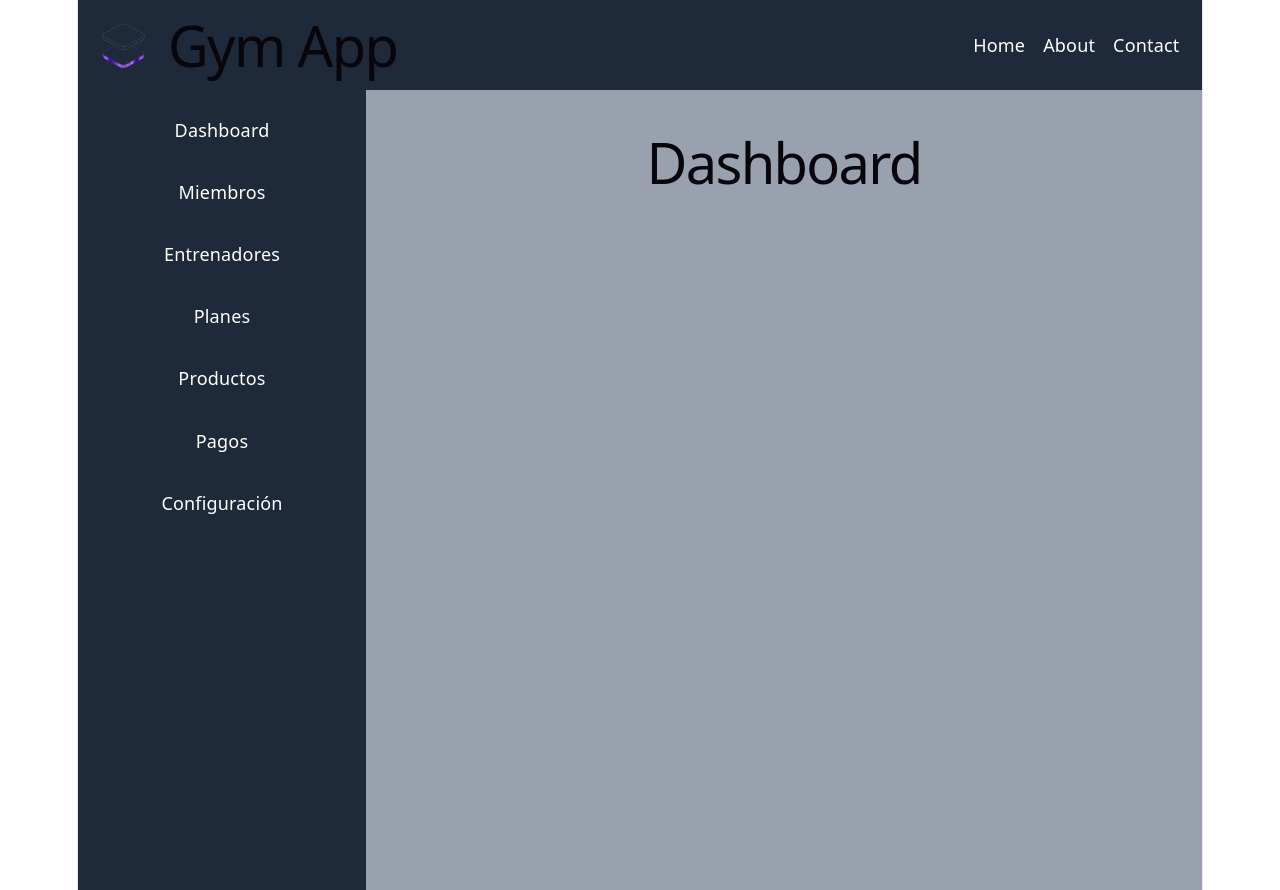
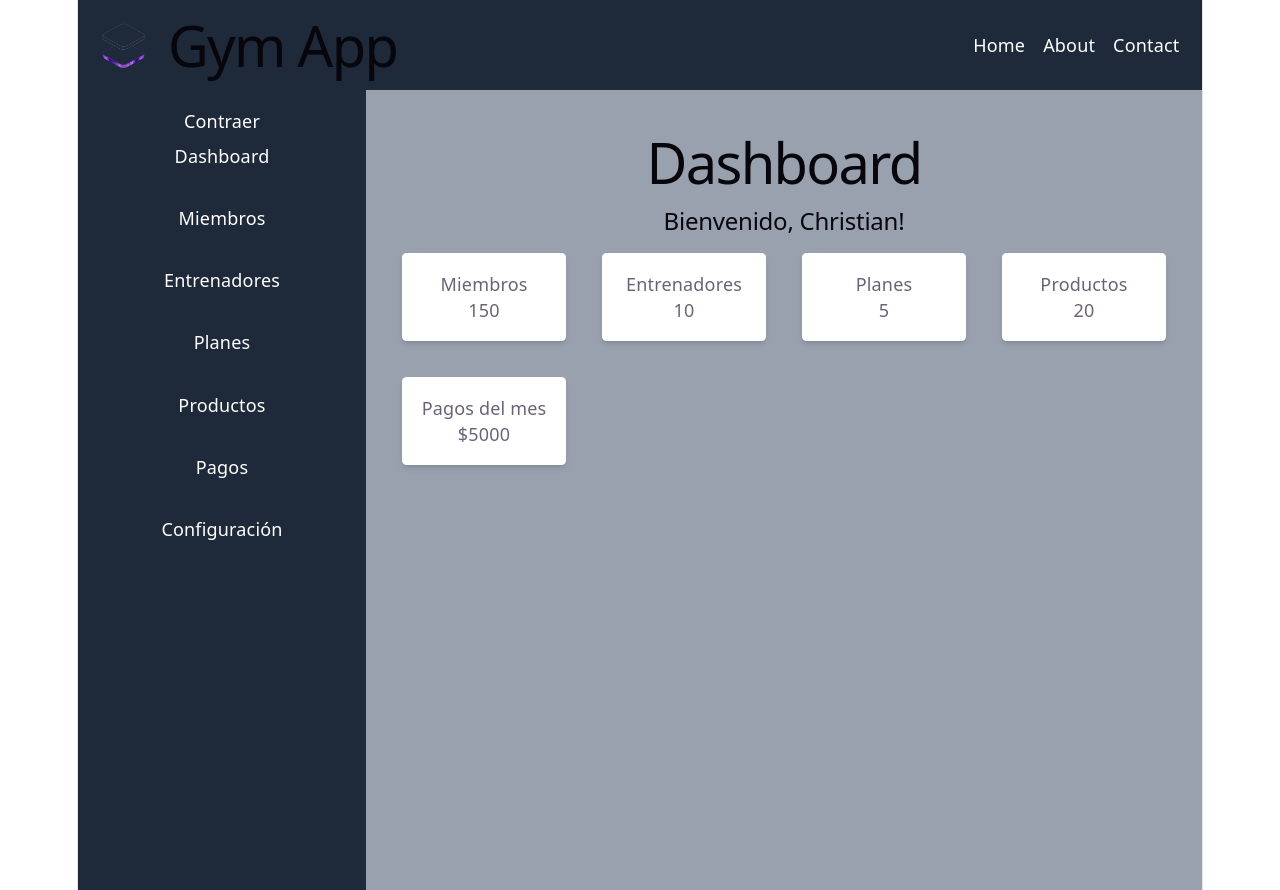
Before and after one commit to CISQ-Lab/GYMAPP, a React app in the folder frontend/: page / in a window 1280 px wide. Built offline with nearby package versions, Linux system fonts and the light colour scheme; the HTML template or start-up script is replaced by a standard one.

Commit message:
Se agrega un componente experimental llamado statcard ademas de una pagina dashboard, aun de prueba, ademas de comenzar a usar estados para contraer y expandir la sidebar

```diff
--- a/frontend/src/App.jsx
+++ b/frontend/src/App.jsx
@@ -4,14 +4,13 @@
 //import heroImg from './assets/hero.png'
 //import './App.css'
 import Layout from './components/Layout'
+import Dashboard from './pages/DashBoard'
 
 function App() {
   return (
     <>
       <Layout>
-        <h1>
-          Dashboard
-        </h1>
+        <Dashboard />
       </Layout>
     </>
   )
--- a/frontend/src/components/Layout.jsx
+++ b/frontend/src/components/Layout.jsx
@@ -1,12 +1,19 @@
+import React, { useState } from "react";
 import Navbar from "./NavBar";
 import Sidebar from "./Sidebar";
 
+
+
 function Layout({ children }) {
+
+    const [sidebarMinimized, setSidebarMinimized] = useState(false);
+
     return (
         <div className="min-h-screen bg-gray-100">
             <Navbar />
             <div className="flex">
-                <Sidebar />
+                <Sidebar minimized={sidebarMinimized}
+                onToggle={() => setSidebarMinimized(!sidebarMinimized)} />
                 <main className="flex-1 p-6 bg-gray-400">
                     {children}
                 </main>
--- a/frontend/src/components/Sidebar.jsx
+++ b/frontend/src/components/Sidebar.jsx
@@ -1,4 +1,4 @@
-function Sidebar() {
+function Sidebar({minimized, onToggle}) {
 
     const MenuItems = [
         "Dashboard",
@@ -11,10 +11,13 @@ function Sidebar() {
     ]
 
     return (
-        <aside className="w-64 h-screen bg-gray-800 text-white p-4">
+        <aside className={`h-screen bg-gray-800 text-white p-4 transition-all duration-300 ease-in-out ${minimized ? 'w-20' : 'w-64'}`}>
             <nav >
+                <button onClick={onToggle}>
+                    {minimized ? "Expandir" : "Contraer"}
+                </button>
                 <ul className="space-y-4">
-                    {MenuItems.map((item, index) => (
+                    {minimized ? <p>GYM</p> : MenuItems.map((item, index) => (
                         <li key={index}>
                             <a href={`/${item.toLowerCase()}`}
                             className="block px-4 py-2 rounded hover:bg-gray-700">
--- /dev/null
+++ b/frontend/src/components/cards/StatCard.jsx
@@ -0,0 +1,13 @@
+function StatCard({ title, value }) {
+  return (
+    <div className="stat-card bg-white shadow-md rounded p-4 m-2">
+
+      <div className="stat-card-content">
+        <h3 className="stat-card-title">{title}</h3>
+        <p className="stat-card-value">{value}</p>
+      </div>
+    </div>
+  );
+}
+
+export default StatCard;
--- /dev/null
+++ b/frontend/src/pages/DashBoard.jsx
@@ -0,0 +1,34 @@
+import StatCard from "../components/cards/StatCard";
+
+function Dashboard() {
+
+    const stats = [
+        { title: "Miembros", value: "150" },
+        { title: "Entrenadores", value: "10" },
+        { title: "Planes", value: "5" },
+        { title: "Productos", value: "20" },
+        { title: "Pagos del mes", value: "$5000" }
+    ];
+
+    return (
+        <>
+            <h1>Dashboard</h1>
+            <h2>Bienvenido, Christian!</h2>
+
+            <div className="grid grid-cols-1 sm:grid-cols-2 md:grid-cols-3 lg:grid-cols-4 gap-4">
+
+                {
+                    stats.map((stat, index) => (
+                        <StatCard key={index} title={stat.title} value={stat.value} />
+                    ))
+                }
+
+            </div>
+
+        </>
+
+
+    );
+}
+
+export default Dashboard;
```
